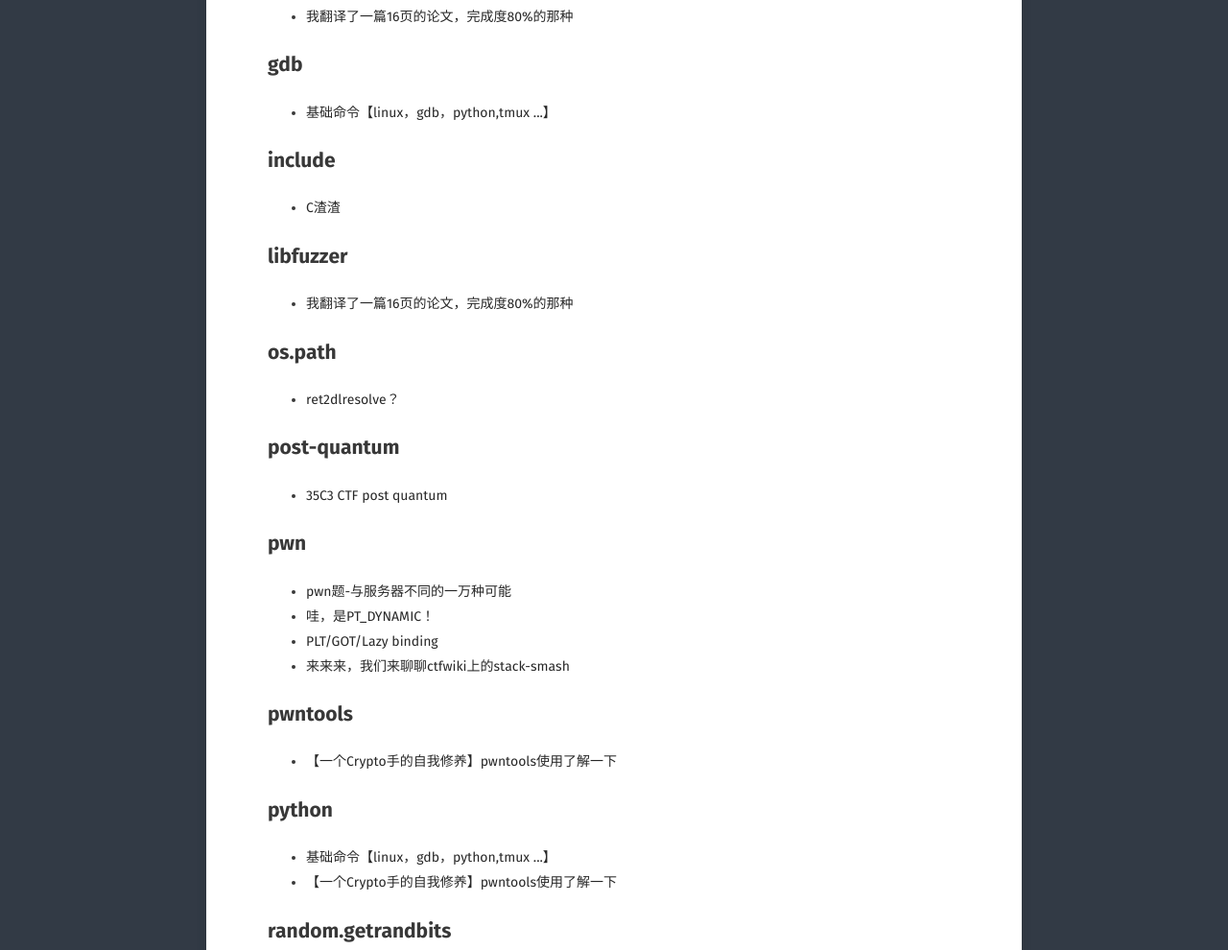
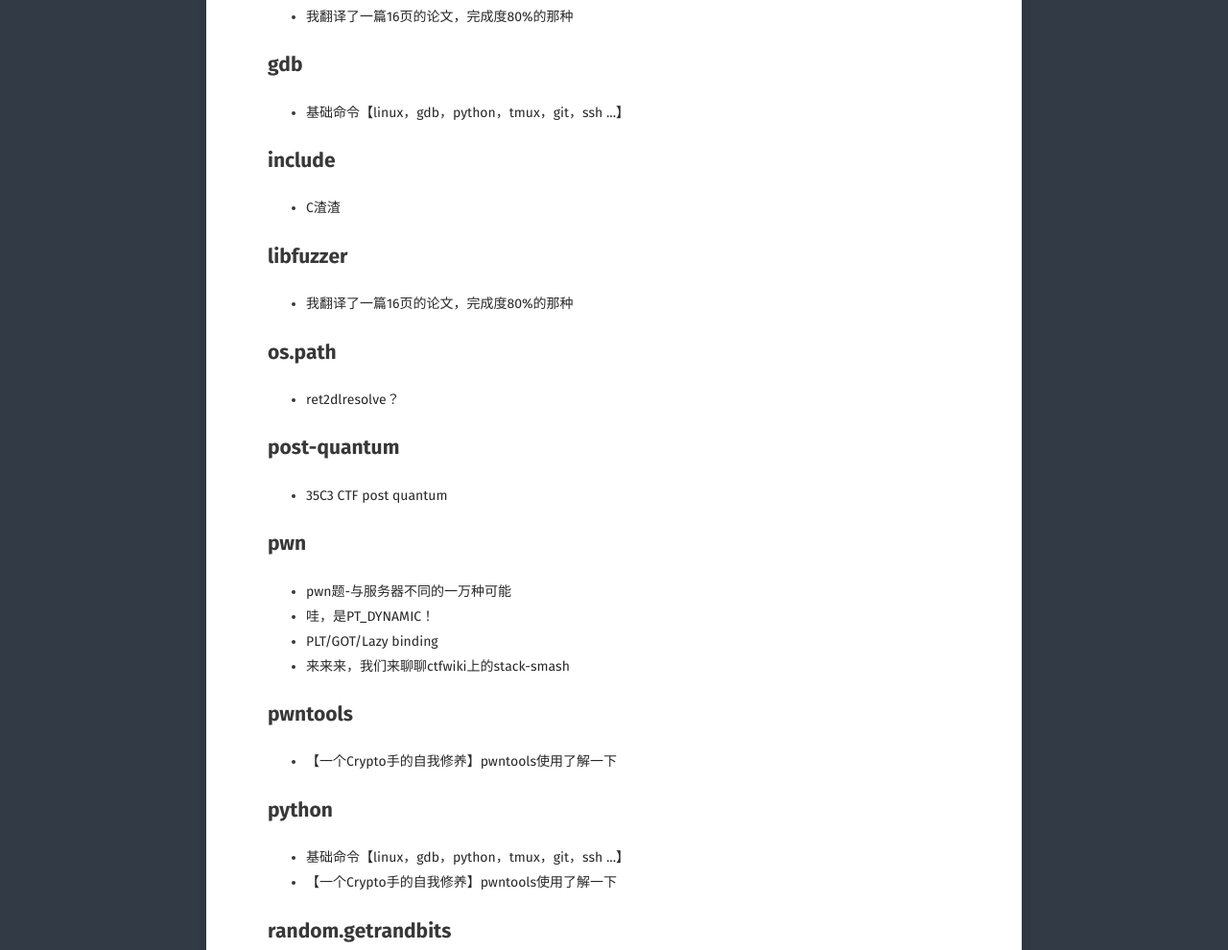
Before and after one commit to RhythmMark/RhythmMark.github.io, a Jekyll site: the page built from tags/index.html, in a window 1280 px wide and 1400 px high, scrolled down 3509 px. Shown: the part 151-1141 px from the top of the window at 96% size. Built offline with Jekyll 4.4.1, drawn with Linux system fonts in a browser that asks for light colours; some web fonts are replaced; some of the changed text lies outside the part shown.

Commit message:
Update 2019-03-23-mark.md

```diff
--- a/_posts/2019-03-23-mark.md
+++ b/_posts/2019-03-23-mark.md
@@ -1,14 +1,12 @@
 ---
 layout: post
-title: "基础命令【linux，gdb，python,tmux ...】 "
+title: "基础命令【linux，gdb，python，tmux，git，ssh ...】 "
 date: 2019-03-23
 excerpt: "Rhy7hm Python的最高水平，是字符串反序"
 tags: [Linux,gdb,python]
 feature:  https://res.cloudinary.com/teepublic/image/private/s--fFODukK3--/t_Preview/b_rgb:191919,c_lpad,f_jpg,h_630,q_90,w_1200/v1534966885/production/designs/3055570_0.jpg
 comments: true
 ---
-
-# 笔记
 
 ## linux场合
 
```
